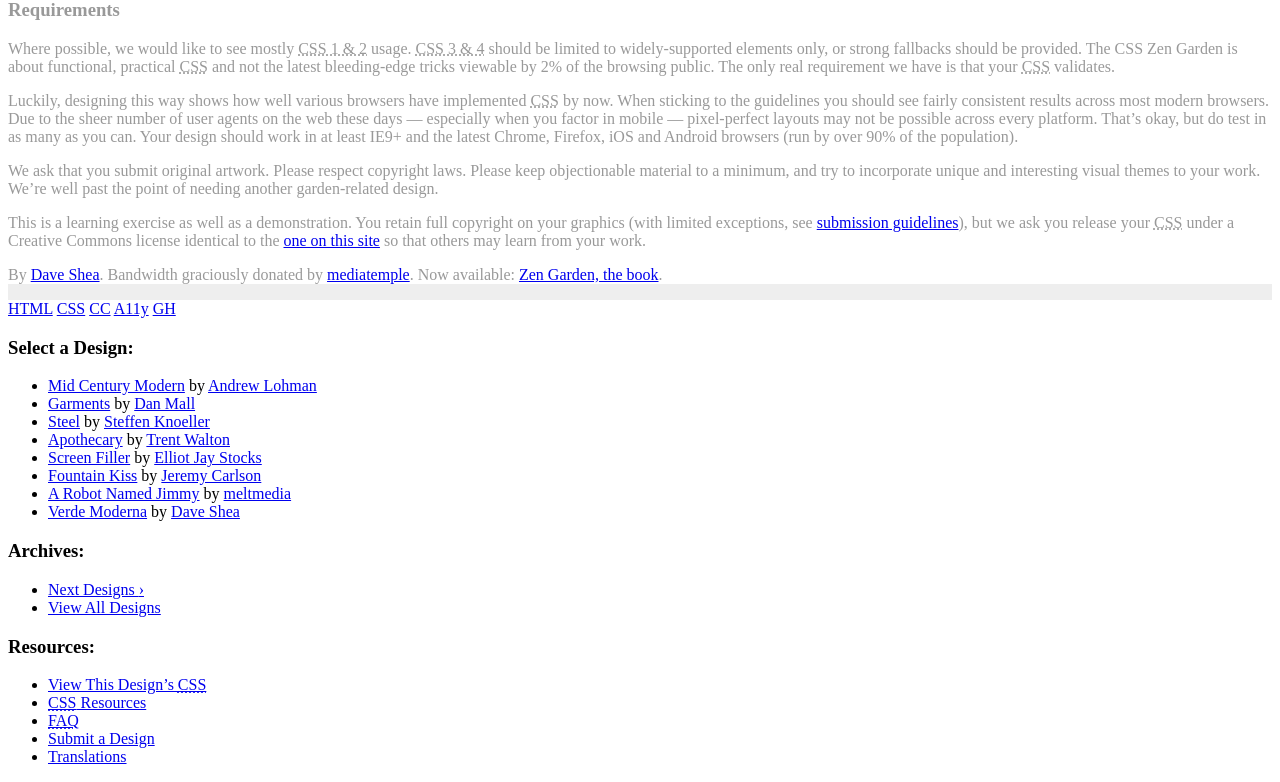
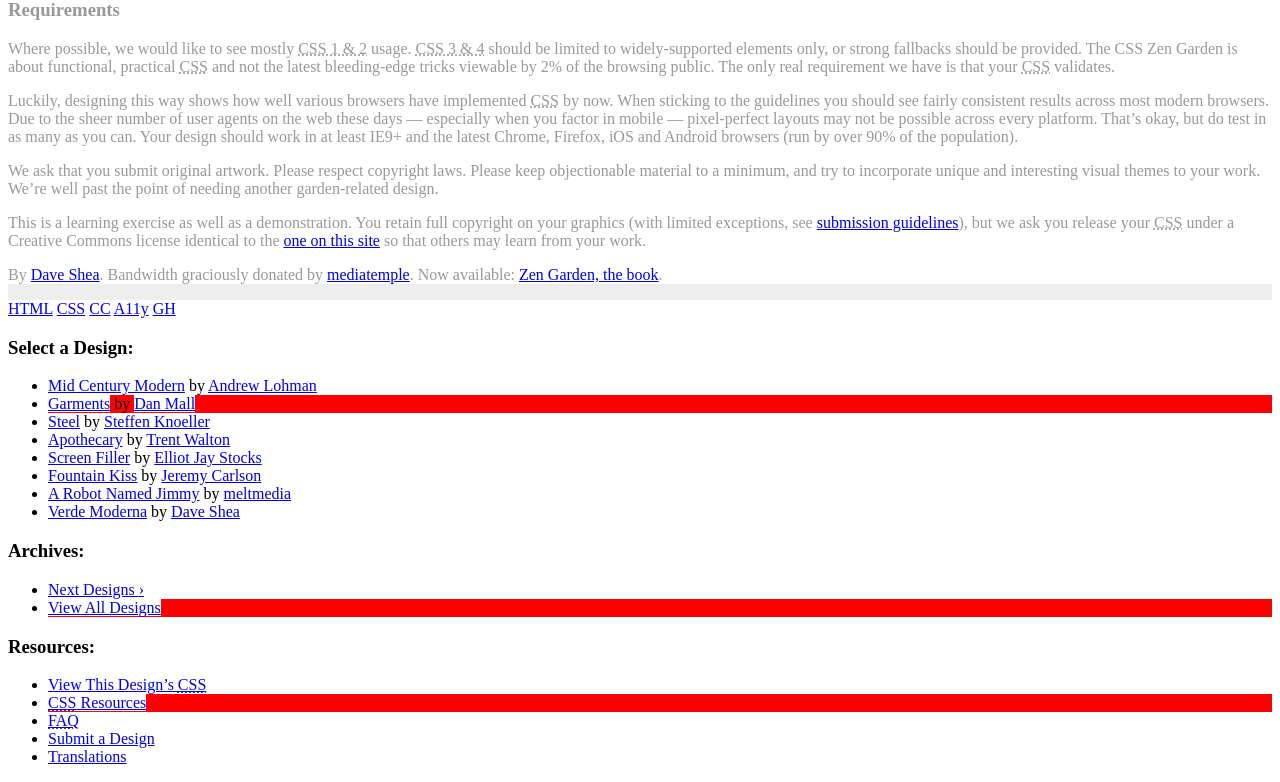
Before and after one commit to pondit/FTFL01-ITS-Laravel, a PHP site: page /zengarden_index.html in a window 1280 px wide. Shown: the part 791-1573 px from the top of the page. Run offline with PHP 8.4, Linux system fonts and the light colour scheme.

Commit message:
working with structural pseudo class

```diff
--- a/lecture/css/selector_examples.css
+++ b/lecture/css/selector_examples.css
@@ -21,3 +21,9 @@ and apply a rule to make the font color #000000 */
 div[role="main"]{
 	background-color:#EEE;
 }
+/* select all the li elements
+that are second child of their parents */
+
+li:nth-Child(2){
+	background-color:red;
+}
```
